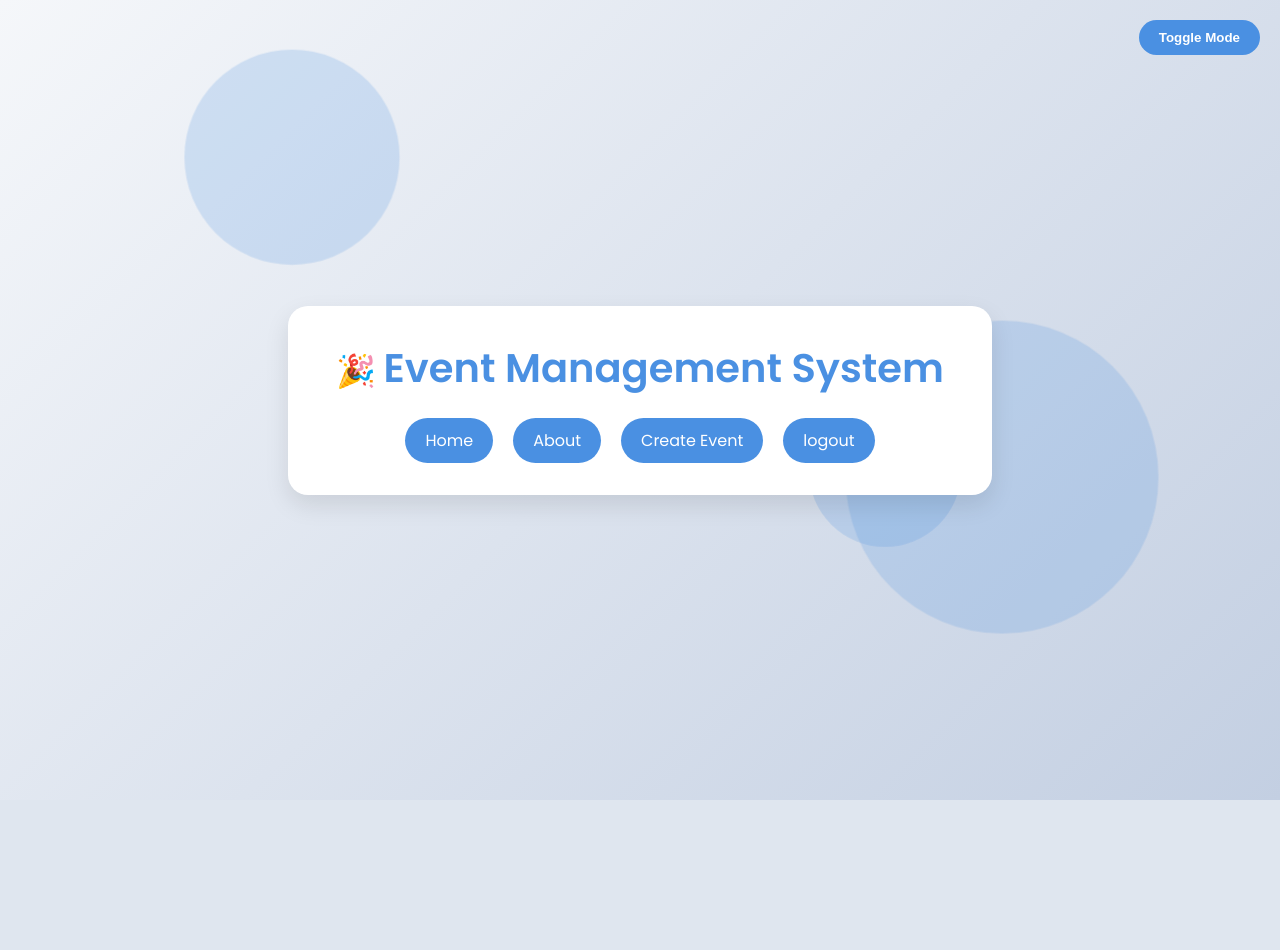
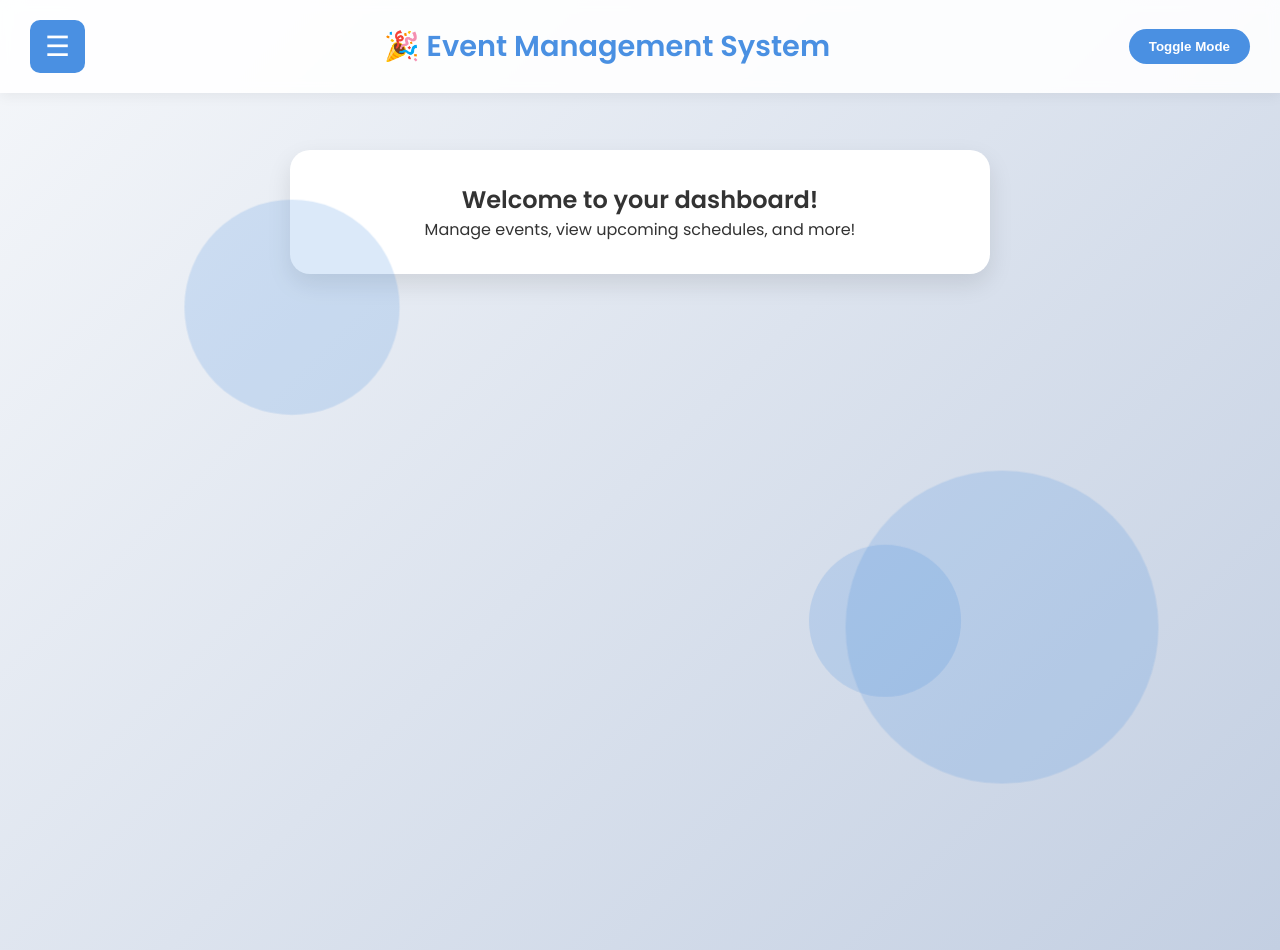
Before and after one commit to Vetri170604/event-management, a Flask app: page / in a window 1280 px wide. Before the commit the page ends 800 px from the top, so only its background shows below. Run offline with Flask 3, Linux system fonts and the light colour scheme.

Commit message:
Update dashboard.html

```diff
--- a/templates/dashboard.html
+++ b/templates/dashboard.html
@@ -1,10 +1,10 @@
 <!DOCTYPE html>
 <html lang="en">
 <head>
-    <meta charset="UTF-8">
-    <meta name="viewport" content="width=device-width, initial-scale=1.0">
+  <meta charset="UTF-8" />
+  <meta name="viewport" content="width=device-width, initial-scale=1.0"/>
   <title>Event Management System</title>
-    <link href="https://fonts.googleapis.com/css2?family=Poppins:wght@400;600&display=swap" rel="stylesheet">
+  <link href="https://fonts.googleapis.com/css2?family=Poppins:wght@400;600&display=swap" rel="stylesheet" />
   <style>
     :root {
       --bg-light: linear-gradient(135deg, #f5f7fa, #c3cfe2);
@@ -26,11 +26,8 @@
       min-height: 100vh;
       background: var(--bg-light);
       color: var(--text-light);
-            display: flex;
-            justify-content: center;
-            align-items: center;
       transition: all 0.6s ease;
-            overflow: hidden;
+      overflow-x: hidden;
       position: relative;
     }
 
@@ -39,37 +36,79 @@
       color: var(--text-dark);
     }
 
-        .dashboard-container {
-            background: white;
-            padding: 2rem 3rem;
-            border-radius: 20px;
-            box-shadow: 0 10px 25px rgba(0, 0, 0, 0.1);
-            text-align: center;
-            position: relative;
-            z-index: 2;
-            transition: background 0.5s ease, color 0.5s ease;
+    /* Top nav bar */
+    header {
+      width: 100%;
+      display: flex;
+      justify-content: space-between;
+      align-items: center;
+      padding: 20px 30px;
+      position: fixed;
+      top: 0;
+      left: 0;
+      z-index: 1100;
+      background-color: rgba(255, 255, 255, 0.9);
+      backdrop-filter: blur(6px);
+      box-shadow: 0 4px 12px rgba(0, 0, 0, 0.05);
     }
 
-        body.dark-mode .dashboard-container {
-            background: #2b2b3c;
+    body.dark-mode header {
+      background-color: rgba(43, 43, 60, 0.9);
+    }
+
+    .menu-icon {
+      font-size: 28px;
+      background: #4a90e2;
+      color: white;
+      border: none;
+      padding: 10px 15px;
+      border-radius: 10px;
+      cursor: pointer;
     }
 
     .title-main {
+      font-size: 1.8rem;
+      font-weight: 600;
       color: var(--primary-light);
-            font-size: 2.5rem;
-            font-weight: 600;
     }
 
     body.dark-mode .title-main {
       color: var(--primary-dark);
     }
 
+    .toggle-btn {
+      background: #4a90e2;
+      border: none;
+      color: white;
+      padding: 10px 20px;
+      border-radius: 30px;
+      cursor: pointer;
+      font-weight: 600;
+      transition: background 0.3s ease;
+    }
+
+    .toggle-btn:hover {
+      background: #357ABD;
+    }
+
+    /* Navigation links box */
     .nav-links {
-            margin-top: 20px;
+      position: fixed;
+      top: 70px;
+      left: 20px;
+      background: white;
+      border-radius: 10px;
+      box-shadow: 0 10px 25px rgba(0, 0, 0, 0.15);
+      padding: 20px;
+      display: none;
+      flex-direction: column;
+      gap: 15px;
+      z-index: 1000;
+      transition: all 0.3s ease;
+    }
+
+    .nav-links.show {
       display: flex;
-            justify-content: center;
-            gap: 20px;
-            flex-wrap: wrap;
     }
 
     .nav-links a {
@@ -78,8 +117,8 @@
       color: white;
       padding: 10px 20px;
       border-radius: 30px;
+      font-weight: 500;
       transition: background 0.3s, transform 0.2s;
-            font-weight: 500;
     }
 
     .nav-links a:hover {
@@ -87,27 +126,28 @@
       transform: scale(1.05);
     }
 
+    body.dark-mode .nav-links {
+      background: #2b2b3c;
+    }
+
     body.dark-mode .nav-links a {
       background: var(--primary-dark);
     }
 
-        .toggle-btn {
-            position: absolute;
-            top: 20px;
-            right: 20px;
-            background: #4a90e2;
-            border: none;
-            color: white;
-            padding: 10px 20px;
-            border-radius: 30px;
-            cursor: pointer;
-            font-weight: 600;
-            transition: background 0.3s ease;
-            z-index: 3;
+    /* Main Content */
+    .dashboard-container {
+      background: white;
+      padding: 2rem 3rem;
+      border-radius: 20px;
+      box-shadow: 0 10px 25px rgba(0, 0, 0, 0.1);
+      text-align: center;
+      margin: 150px auto 0 auto;
+      max-width: 700px;
+      transition: background 0.5s ease, color 0.5s ease;
     }
 
-        .toggle-btn:hover {
-            background: #357ABD;
+    body.dark-mode .dashboard-container {
+      background: #2b2b3c;
     }
 
     /* Animated Background Circles */
@@ -161,50 +201,67 @@
       }
     }
 
-        /* Responsive Design */
     @media (max-width: 768px) {
-            .title-main {
-                font-size: 2rem;
+      header {
+        flex-direction: column;
+        align-items: flex-start;
+        gap: 10px;
       }
 
       .dashboard-container {
         padding: 1.5rem 2rem;
+        margin-top: 200px;
+      }
+
+      .title-main {
+        font-size: 1.5rem;
       }
 
       .nav-links {
-                flex-direction: column;
-                gap: 15px;
-            }
-
-            .nav-links a {
-                width: 100%;
+        width: 80%;
+        left: 10%;
       }
     }
   </style>
 </head>
 <body>
+  <!-- Top nav -->
+  <header>
+    <button class="menu-icon" onclick="toggleMenu()">☰</button>
+    <div class="title-main">🎉 Event Management System</div>
     <button class="toggle-btn" onclick="toggleMode()">Toggle Mode</button>
+  </header>
 
-    <div class="dashboard-container">
-        <h1>🎉 <span class="title-main">Event Management System</span></h1>
-        <nav class="nav-links">
+  <!-- Nav links (hidden until burger is clicked) -->
+  <nav class="nav-links" id="navMenu">
     <a href="{{ url_for('home') }}">Home</a>
     <a href="{{ url_for('about') }}">About</a>
     <a href="{{ url_for('create_event') }}">Create Event</a>
-            <a href="{{ url_for('logout') }}">logout</a>
+    <a href="{{ url_for('logout') }}">Logout</a>
   </nav>
+
+  <!-- Main content -->
+  <div class="dashboard-container">
+    <h2>Welcome to your dashboard!</h2>
+    <p>Manage events, view upcoming schedules, and more!</p>
   </div>
 
+  <!-- Background animation -->
   <div class="background-circles">
     <div class="circle"></div>
     <div class="circle"></div>
     <div class="circle"></div>
   </div>
 
+  <!-- Scripts -->
   <script>
     function toggleMode() {
       document.body.classList.toggle("dark-mode");
     }
+
+    function toggleMenu() {
+      document.getElementById("navMenu").classList.toggle("show");
+    }
   </script>
 </body>
 </html>
```
Lines whose indentation alone changed are shown as unchanged.
